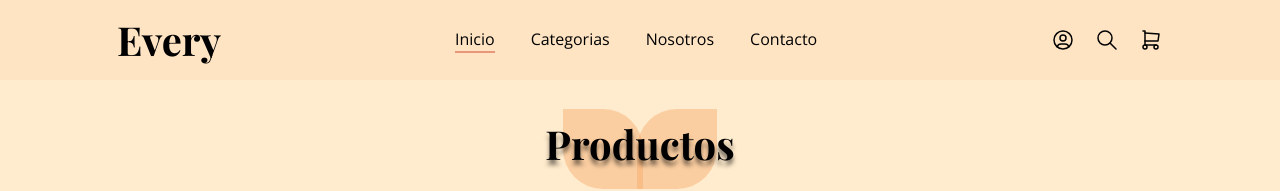
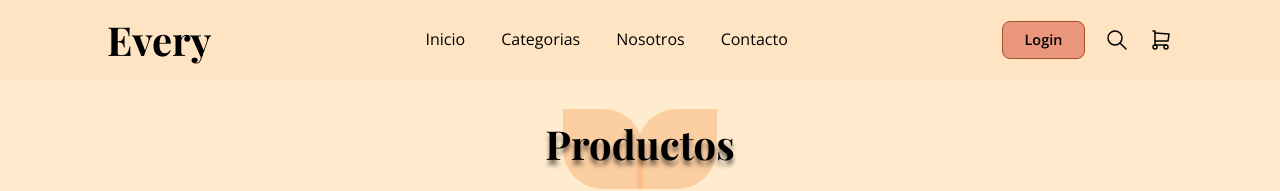
Before and after one commit to ChriisLM/ShopEvery, a React (Vite) app: page / in a window 1280 px wide. Shown: the top 191 px of the page. Built offline with nearby package versions, Linux system fonts and the light colour scheme; a web font is replaced by a local one.

Commit message:
feat: :sparkles: Add userContext for login access

```diff
--- a/src/App.jsx
+++ b/src/App.jsx
@@ -1,13 +1,16 @@
 import { Header } from './components/Header'
 import { CartProvider } from './context/cartContext'
+import { UserProvider } from './context/userContext'
 import { Home } from './pages/Home'
 
 function App() {
   return (
-    <CartProvider>
-      <Header/>
-      <Home/>
-    </CartProvider>
+    <UserProvider>
+      <CartProvider>
+        <Header/>
+        <Home/>
+      </CartProvider>
+    </UserProvider>
   )
 }
 
--- a/src/assets/css/Header.css
+++ b/src/assets/css/Header.css
@@ -23,10 +23,13 @@ li{
   font-family: 'Open Sans', sans-serif;
   font-weight: 400;
   text-transform: capitalize;
+  transition: all .1s ease-in-out;
+  border-bottom: 2px solid bisque;
 }
 
-li:nth-child(1){
+li:hover{
   border-bottom: 2px solid darksalmon;
+  cursor: pointer;
 }
 
 .icons-container{
--- /dev/null
+++ b/src/assets/css/LoginButton.css
@@ -0,0 +1,26 @@
+
+.button-login-container{
+  cursor: pointer;
+  transition: all .3s ease-in-out;
+  display: flex;
+  height: 80px;
+  align-items: center;
+}
+
+.button-login{
+  background-color: darksalmon;
+  font-family: 'Open Sans';
+  font-size: .9em;
+  padding-inline: 1.5em;
+  padding-block: .5em;
+  border-radius: 8px;
+  border: 1px solid sienna;
+  font-weight: 600;
+  transition: all .3s ease-in-out;
+  cursor: pointer;
+}
+
+.button-login-container:hover{
+  transform: translateY(-5px);
+
+}
--- a/src/components/CarritoFloat.jsx
+++ b/src/components/CarritoFloat.jsx
@@ -20,7 +20,7 @@ export function CarritoFloat() {
           <article className="carrito-item" key={product.id}>
             <div
               className="carrito-item-image-container"
-              style={{ backgroundColor: '#87CEFB' }}
+              style={{ backgroundColor: '#fdfd96' }}
             >
               <img src={product.imagen} alt={product.nombre} />
             </div>
--- a/src/components/Header.jsx
+++ b/src/components/Header.jsx
@@ -3,6 +3,8 @@ import '../assets/css/Header.css'
 import { useState } from 'react';
 import { CarritoFloat } from './CarritoFloat';
 import { SearchInputHeader } from './SearchInputHeader';
+import { useAccess } from '../hooks/useAccess';
+import { LoginButton } from './LoginButton';
 
 
 export function Header () {
@@ -11,6 +13,7 @@ export function Header () {
     search: false,
     cart: false
   });
+  const {isLogin,loginUser} = useAccess()
 
   const toogleShowElements = (element) => {
     setStateElements(prevState =>({
@@ -33,7 +36,7 @@ export function Header () {
         </ul>
       </nav>
       <div className='icons-container'>
-        <PerfilIcon onclick={() => toogleShowElements('perfil')}/>
+        {isLogin ? <PerfilIcon onclick={() => toogleShowElements('perfil')}/> : <LoginButton onclick={loginUser}/>}
         {stateElements.search && <SearchInputHeader active={stateElements.search} />}
         <SearchIcon onclick={() => toogleShowElements('search')}/>
         <CarritoIcon onclick={() => toogleShowElements('cart')}/>
--- /dev/null
+++ b/src/components/LoginButton.jsx
@@ -0,0 +1,9 @@
+import '../assets/css/LoginButton.css'
+
+export function LoginButton ({onclick}) {
+  return (
+    <div onClick={onclick} className='button-login-container'>
+      <button className='button-login'>Login</button>
+    </div>
+  );
+};
--- /dev/null
+++ b/src/context/userContext.jsx
@@ -0,0 +1,37 @@
+import { createContext, useState } from "react"
+
+export const UserContext = createContext()
+
+export function UserProvider ({children}){
+  const [isLogin, setIsLogin] = useState(false)
+  const [settings,setSettings] = useState({})
+
+  const loginUser = () => {
+    setIsLogin(!isLogin)
+    console.log(isLogin)
+  }
+
+  const registerUser = () => {
+    console.log('registrar usuario');
+
+  }
+
+  const userSettings = (setting,option) => {
+    setSettings(prevState => ({
+      ...prevState,
+      [setting]: option
+    }))
+  }
+
+  return (
+    <UserContext.Provider value={{
+      isLogin,
+      loginUser,
+      registerUser,
+      settings,
+      userSettings
+    }}>
+      {children}
+    </UserContext.Provider>
+  )
+}
--- /dev/null
+++ b/src/hooks/useAccess.js
@@ -0,0 +1,12 @@
+import { useContext } from "react";
+import { UserContext } from "../context/userContext";
+
+export function useAccess() {
+  const context = useContext(UserContext)
+
+  if(context == undefined){
+    throw new Error('useAccess esta siendo usando fuera de CartProvider')
+  }
+
+  return context
+}
```
